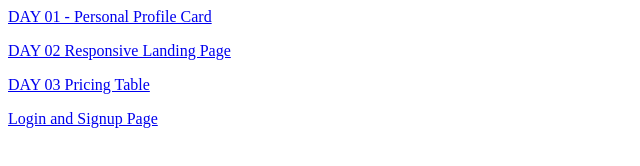
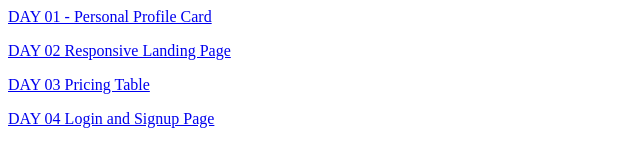
Before and after one commit to ritesh23s/10-days-challenge-in-html-and-css, a plain HTML site: page index.html in a window 1280 px wide. Shown: the full height of the page, 0-640 px from the left. Drawn offline with Linux system fonts and the light colour scheme.

Commit message:
Add files via upload

```diff
--- a/index.html
+++ b/index.html
@@ -10,7 +10,7 @@
         <a href="DAY01 Personal Profile Card/index.html">DAY 01 - Personal Profile Card</a>
         <a href="DAY02 Responsive Landing Page/index.html">DAY 02 Responsive Landing Page</a>
         <a href="DAY03 Pricing Table/index.html">DAY 03 Pricing Table</a>
-        <a href="DAY04 Login and Signup Page/login.html">Login and Signup Page</a>
+        <a href="DAY04 Login and Signup Page/login.html">DAY 04 Login and Signup Page</a>
     </div>
 </body>
 </html>
```
